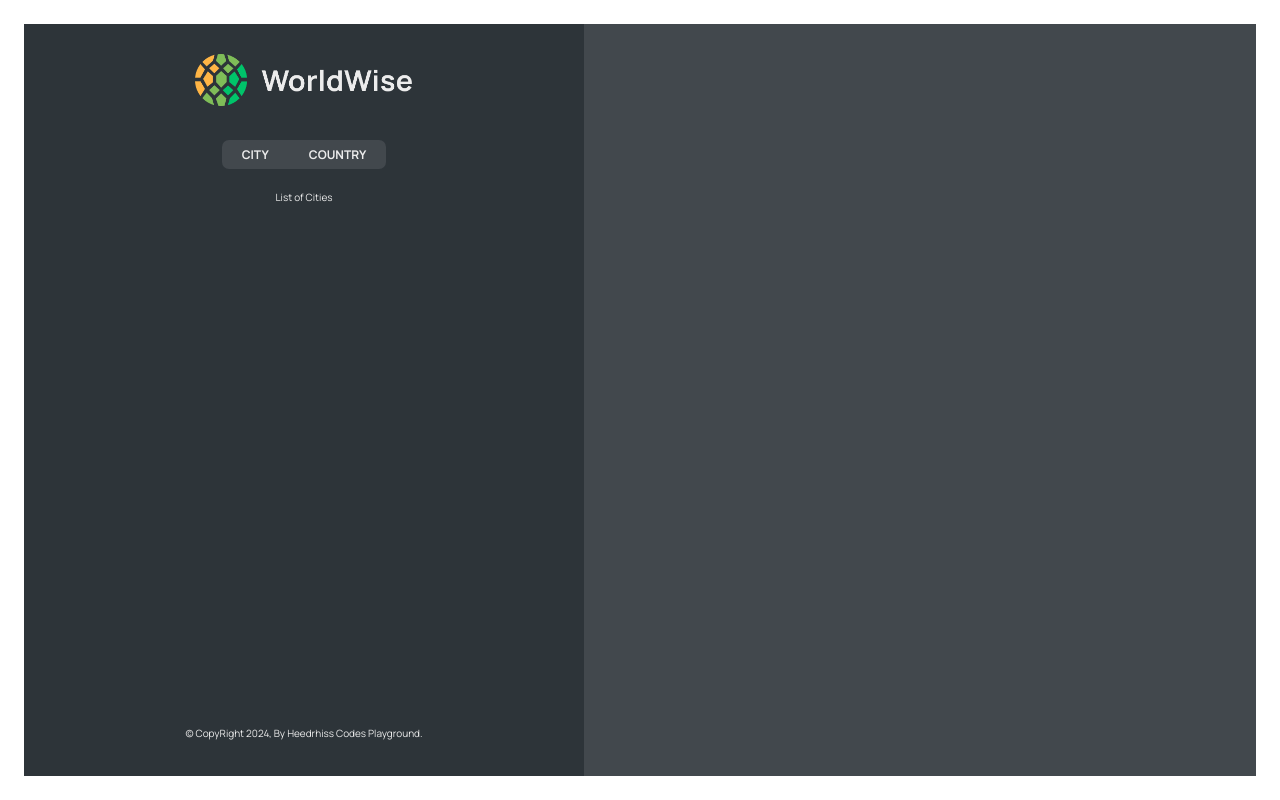
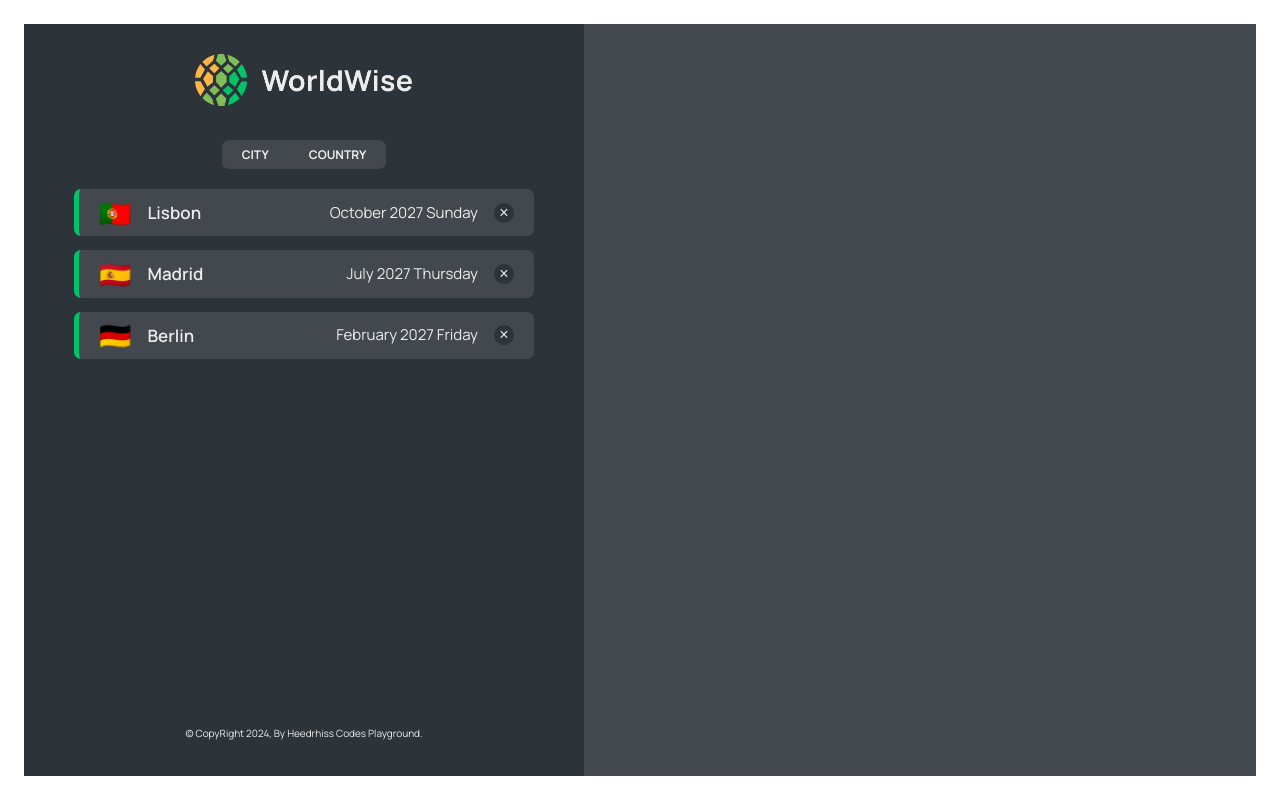
Before and after one commit to heedrhiss/Heedrhiss-tour, a React (Vite) app: page /app in a window 1280 px wide. Built offline with nearby package versions, Linux system fonts and the light colour scheme; data requests are answered from the project's data file.

Commit message:
child pages

```diff
--- a/src/App.jsx
+++ b/src/App.jsx
@@ -6,19 +6,49 @@
 import "./index.css";
 import Login from "./pages/Login"
 import AppLayout from "./pages/AppLayout"
+import CityList from "./components/CityList"
+import { useEffect, useState } from "react"
 
+const url = "http://localhost:6969/"
+function App() {
+const [cities, setCities] = useState([]);
+const [isLoading, setIsLoading] = useState(false);
 
-function App() {
+useEffect(function (){
+  const controller = new AbortController();
 
+  async function fetchData(){
+    try{
+      setIsLoading(true)
+      const res = await fetch(`${url}cities`, {signal: controller.signal});
+     const data = await res.json();
+     setCities(data)
+  }catch{
+    // alert("Error occurred")
+    // console.log(Error)
+  }finally{
+    setIsLoading(false)
+  }
+  }
+  fetchData();
+
+  return function(){
+    controller.abort()
+  }
+},[])
   return (
    <BrowserRouter>
    <Routes>
-    <Route path="/" element={<Homepage />}/>
+    <Route index element={<Homepage />}/>
     <Route path="*" element={<PageNotfound/>}/>
     <Route path="/product" element={<Product/>}/>
     <Route path="/pricing" element={<Pricing/>}/>
     <Route path="/login" element={<Login/>}/>
-    <Route path="/app" element={<AppLayout/>}/>
+    <Route path="/app" element={<AppLayout/>}>
+      <Route index element={<CityList cities={cities} isLoading={isLoading}/>}/>
+      <Route path="cities" element={<CityList cities={cities} isLoading={isLoading}/>}/>
+      <Route path="countries" element={<h1>List of Countries</h1>}/>
+    </Route>
    </Routes>
    </BrowserRouter>
   )
--- /dev/null
+++ b/src/components/CityList.jsx
@@ -0,0 +1,33 @@
+import styles from './CityList.module.css'
+import Spinner from './Spinner';
+
+const formatDate = (date) =>
+  new Intl.DateTimeFormat("en", {
+    // day: "numeric",
+    month: "long",
+    year: "numeric",
+    weekday: "long",
+  }).format(new Date(date));
+
+function CityList({cities, isLoading}) {
+    if(isLoading) return <Spinner/>
+    return (
+        <div className={styles.cityList}>
+           {cities.map(city=>  <CityItem  key={city.id} city={city}/>)}
+        </div>
+    )
+}
+
+function CityItem({city}){
+    const {cityName, date, emoji} = city
+    console.log(city)
+    return(
+    <li className={styles.cityItem}>
+      <span className={styles.emoji}>{emoji}</span>
+      <h2 className={styles.name}>{cityName}</h2>
+      <time className={styles.date}>{formatDate(date)}</time>
+      <button className={styles.deleteBtn}>&times;</button>
+    </li>
+    )
+}
+export default CityList
--- a/src/components/CityList.module.css
+++ b/src/components/CityList.module.css
@@ -13,3 +13,58 @@
 .cityList::-webkit-scrollbar {
   width: 0;
 }
+
+.cityItem,
+.cityItem:link,
+.cityItem:visited {
+  display: flex;
+  gap: 1.6rem;
+  align-items: center;
+
+  background-color: var(--color-dark--2);
+  border-radius: 7px;
+  padding: 1rem 2rem;
+  border-left: 5px solid var(--color-brand--2);
+  cursor: pointer;
+
+  color: inherit;
+  text-decoration: none;
+}
+
+.cityItem--active {
+  border: 2px solid var(--color-brand--2);
+  border-left: 5px solid var(--color-brand--2);
+}
+
+.emoji {
+  font-size: 2.6rem;
+  line-height: 1;
+}
+
+.name {
+  font-size: 1.7rem;
+  font-weight: 600;
+  margin-right: auto;
+}
+
+.date {
+  font-size: 1.5rem;
+}
+
+.deleteBtn {
+  height: 2rem;
+  aspect-ratio: 1;
+  border-radius: 50%;
+  border: none;
+  background-color: var(--color-dark--1);
+  color: var(--color-light--2);
+  font-size: 1.6rem;
+  font-weight: 400;
+  cursor: pointer;
+  transition: all 0.2s;
+}
+
+.deleteBtn:hover {
+  background-color: var(--color-brand--1);
+  color: var(--color-dark--1);
+}
--- a/src/components/Sidebar.jsx
+++ b/src/components/Sidebar.jsx
@@ -1,3 +1,4 @@
+import { Outlet } from 'react-router-dom'
 import AppNav from './AppNav'
 import Footer from './Footer'
 import Logo from './Logo'
@@ -8,7 +9,7 @@
         <div className={styles.sidebar}>
             <Logo/>
             <AppNav/>
-            <div>List of Cities</div>
+           <Outlet/>
             <Footer/>
         </div>
     )
```
Also changed, not shown: package.json (+5 -2 lines), 1 other file (tests, documents, lock files or other folders).
